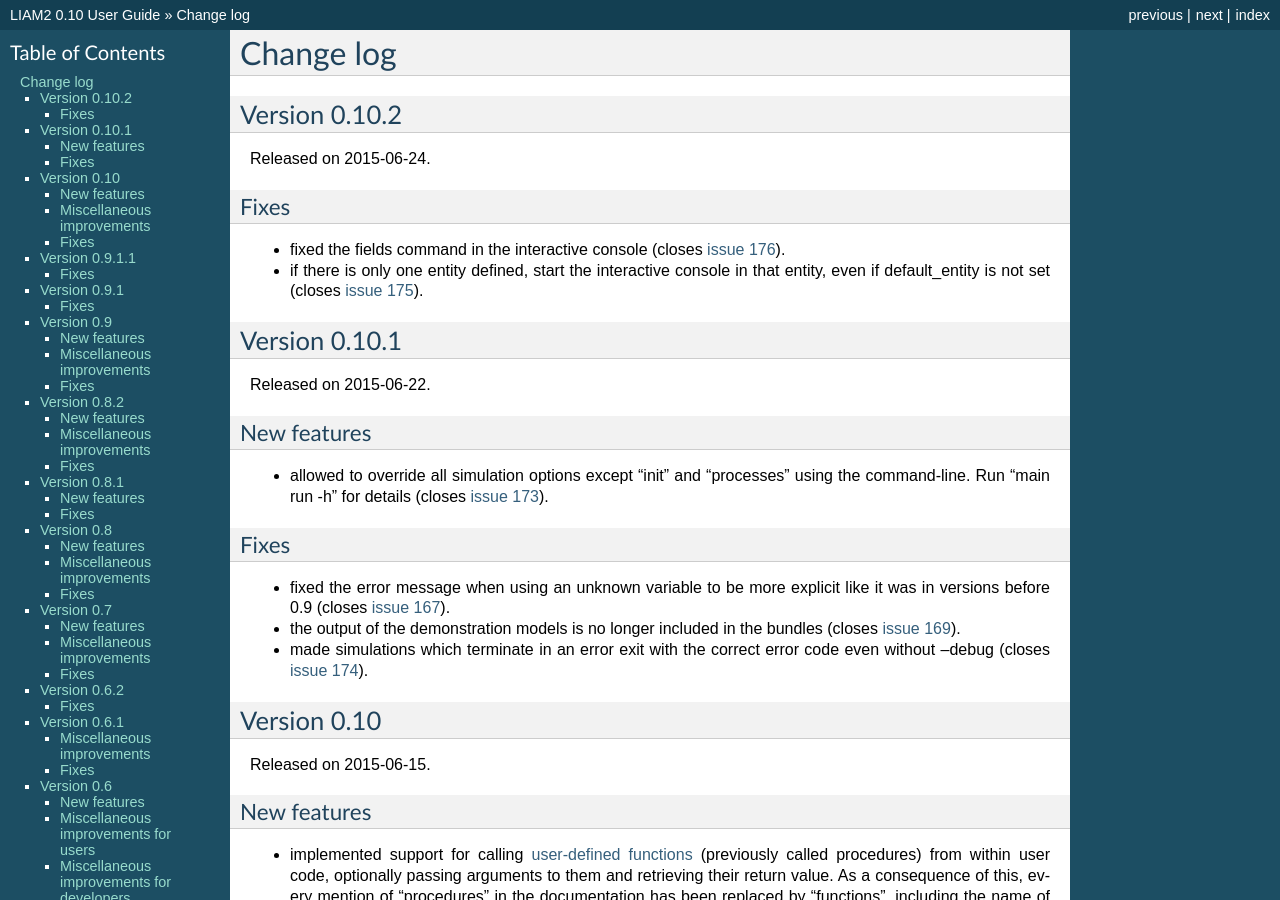
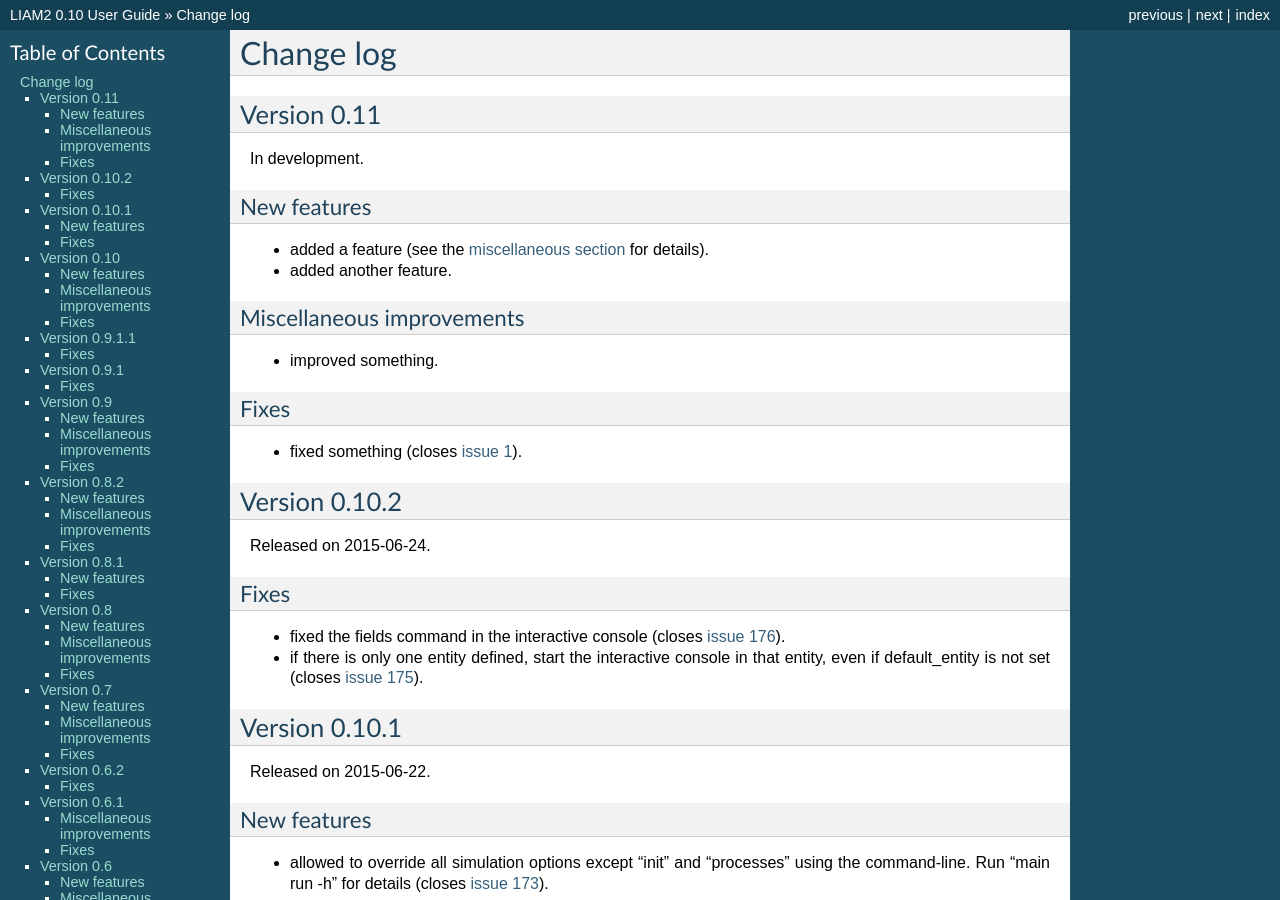
Before and after one commit to liam2/liam2, a Sphinx documentation site: the page built from doc/usersguide/source/changes.rst, in a window 1280 px wide and 900 px high. Built offline with Sphinx 7.4.7, drawn with Linux system fonts in a browser that asks for light colours.

Commit message:
start 0.11 release cycle

```diff
--- a/doc/usersguide/source/changes.rst
+++ b/doc/usersguide/source/changes.rst
@@ -2,6 +2,14 @@
 
 Change log
 ##########
+
+Version 0.11
+============
+
+In development.
+
+.. include:: changes/version_0_11.rst.inc
+
 
 Version 0.10.2
 ==============
--- /dev/null
+++ b/doc/usersguide/source/changes/version_0_11.rst.inc
@@ -0,0 +1,18 @@
+New features
+------------
+
+* added a feature (see the :ref:`miscellaneous section <misc>` for details).
+
+* added another feature.
+
+.. _misc:
+
+Miscellaneous improvements
+--------------------------
+
+* improved something.
+
+Fixes
+-----
+
+* fixed something (closes :issue:`1`).
```
